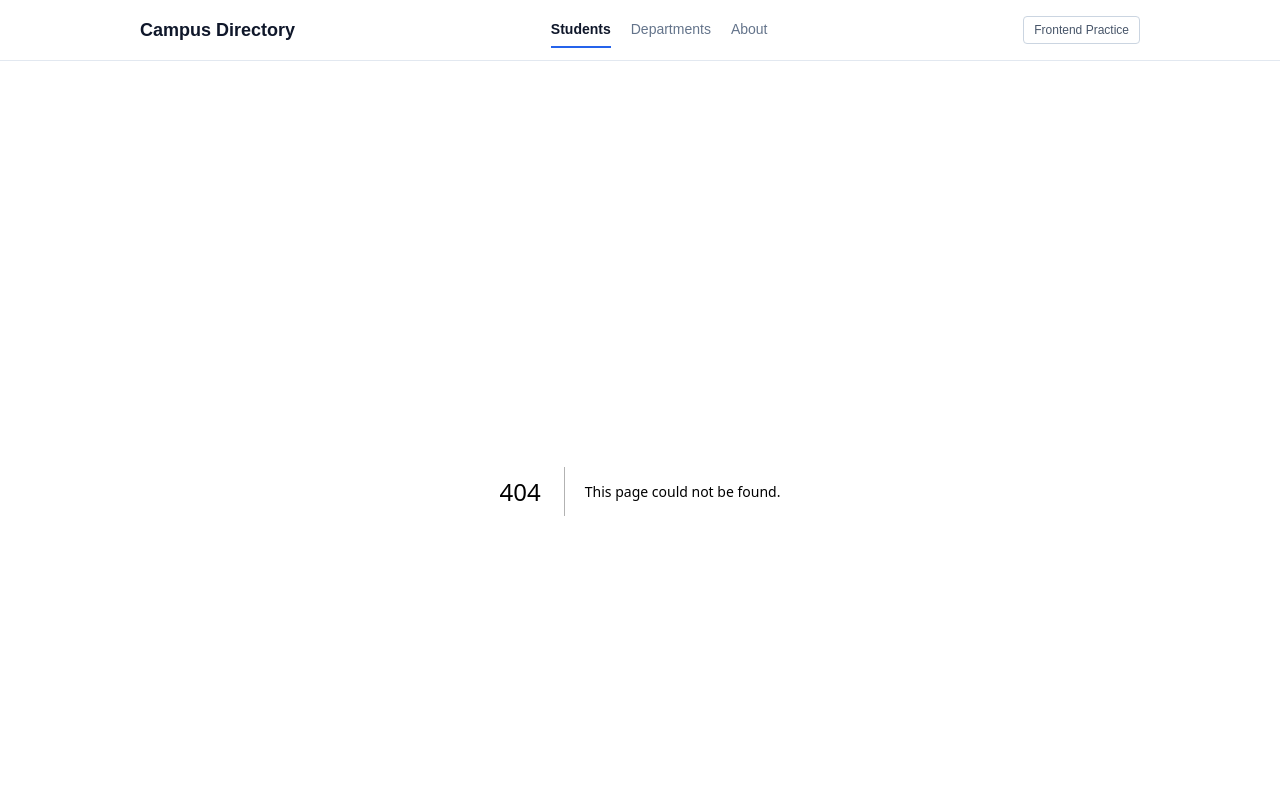
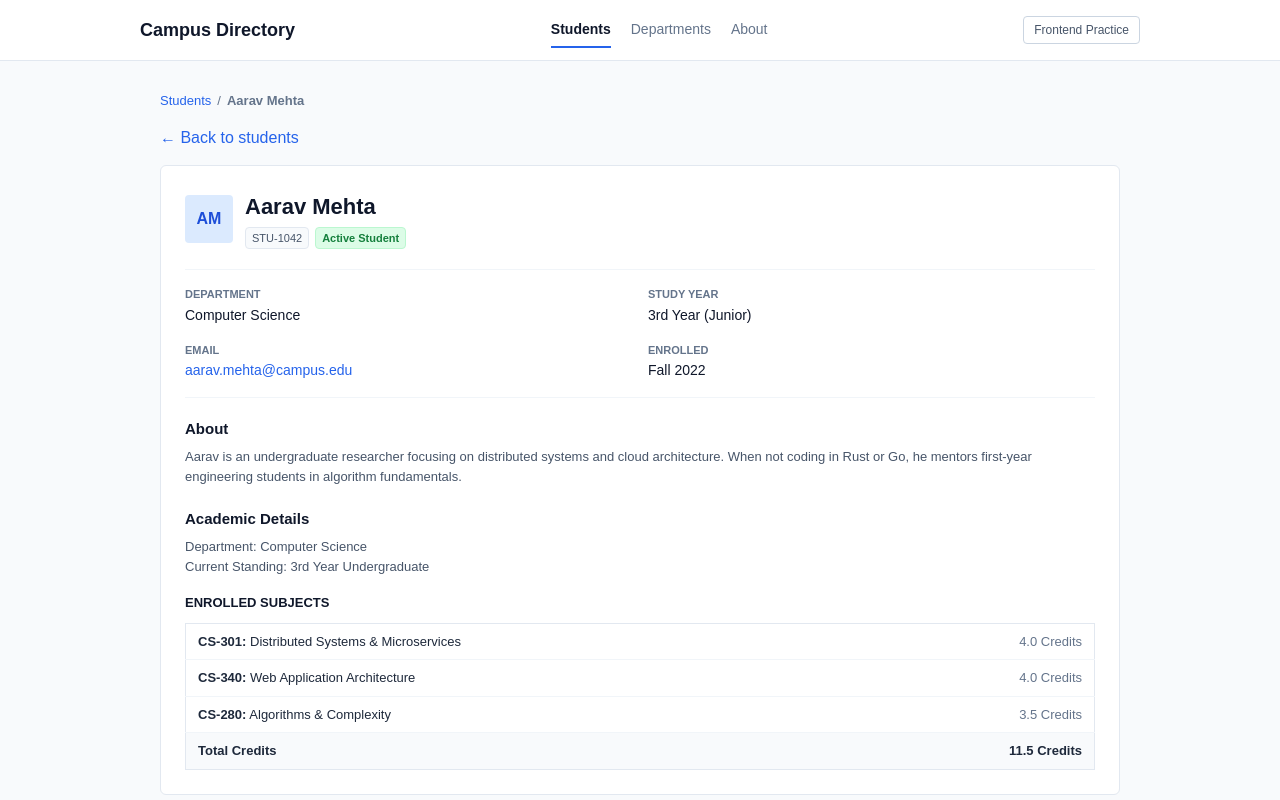
Before and after one commit to Anisha-Chhajer-Jain/studentSphere, a Next.js app in the folder student-sphere/: page /students/student-1042 in a window 1280 px wide. Before the commit this address had no page. Shown: the top 800 px of the page. Built offline with nearby package versions, Linux system fonts and the light colour scheme.

Commit message:
create student profile page with enrolled subjects

```diff
--- /dev/null
+++ b/student-sphere/src/app/students/[id]/page.js
@@ -0,0 +1,97 @@
+import Link from "next/link";
+import { notFound } from "next/navigation";
+import { getStudentById } from "../../../data";
+
+export default async function StudentDetailPage({ params }) {
+  const resolvedParams = await params;
+  const student = getStudentById(resolvedParams.id);
+
+  if (!student) {
+    notFound();
+  }
+
+  const totalCredits = student.subjects.reduce((sum, s) => sum + parseFloat(s.credits), 0);
+
+  return (
+    <div>
+      <div className="breadcrumbs">
+        <Link href="/students">Students</Link>
+        <span>/</span>
+        <strong>{student.name}</strong>
+      </div>
+
+      <p style={{ marginBottom: "15px" }}>
+        <Link href="/students">← Back to students</Link>
+      </p>
+
+      <div className="detail-box">
+        {/* Profile Header */}
+        <div style={{ display: "flex", alignItems: "center", gap: "12px", marginBottom: "15px" }}>
+          <div className="avatar" style={{ width: "48px", height: "48px", fontSize: "16px" }}>
+            {student.initials}
+          </div>
+          <div>
+            <h1 style={{ fontSize: "22px", color: "#0f172a" }}>{student.name}</h1>
+            <div style={{ display: "flex", gap: "6px", marginTop: "4px" }}>
+              <span className="pill">{student.studentCode}</span>
+              <span className="pill pill-green">{student.status}</span>
+            </div>
+          </div>
+        </div>
+
+        {/* 2-Column Info Grid */}
+        <div className="meta-grid">
+          <div>
+            <div className="meta-label">Department</div>
+            <div className="meta-value">{student.department}</div>
+          </div>
+          <div>
+            <div className="meta-label">Study Year</div>
+            <div className="meta-value">{student.studyYearFull}</div>
+          </div>
+          <div>
+            <div className="meta-label">Email</div>
+            <div className="meta-value">
+              <a href={`mailto:${student.email}`}>{student.email}</a>
+            </div>
+          </div>
+          <div>
+            <div className="meta-label">Enrolled</div>
+            <div className="meta-value">{student.enrolled}</div>
+          </div>
+        </div>
+
+        {/* About */}
+        <div className="section-label">About</div>
+        <p className="bio-text">{student.bio}</p>
+
+        {/* Academic Details */}
+        <div className="section-label" style={{ marginTop: "20px" }}>Academic Details</div>
+        <p className="bio-text">Department: {student.department}</p>
+        <p className="bio-text">Current Standing: {student.year} Undergraduate</p>
+
+        {/* Subjects Table */}
+        <div className="section-label" style={{ marginTop: "15px", fontSize: "13px" }}>ENROLLED SUBJECTS</div>
+        <table className="simple-table">
+          <tbody>
+            {student.subjects.map((sub) => (
+              <tr key={sub.code}>
+                <td><strong>{sub.code}:</strong> {sub.name}</td>
+                <td style={{ textAlign: "right", color: "#64748b" }}>{sub.credits} Credits</td>
+              </tr>
+            ))}
+            <tr style={{ background: "#f8fafc" }}>
+              <td><strong>Total Credits</strong></td>
+              <td style={{ textAlign: "right", fontWeight: "bold" }}>{totalCredits.toFixed(1)} Credits</td>
+            </tr>
+          </tbody>
+        </table>
+      </div>
+
+      <div style={{ display: "flex", justifyContent: "space-between", fontSize: "12px", color: "#64748b" }}>
+        <span>System Record ID: {student.recordId}</span>
+        <span>Last validated: {student.lastValidated}</span>
+      </div>
+    </div>
+  );
+}
```
